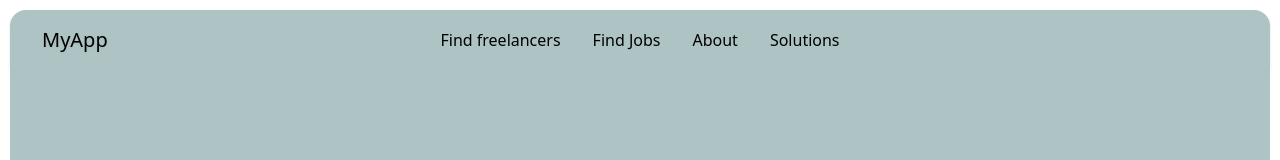
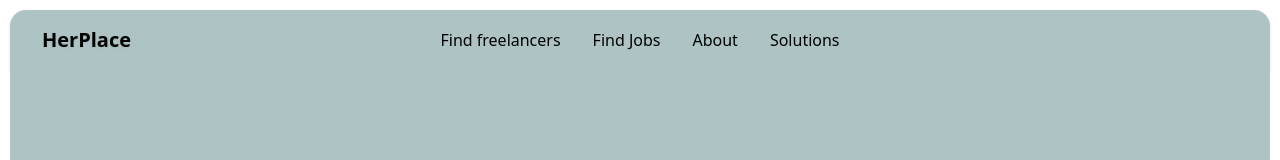
Before and after one commit to Prakhar-tech-spec/her-place, a React (Vite) app: page / in a window 1280 px wide. Shown: the top 160 px of the page. Built offline with nearby package versions, Linux system fonts and the light colour scheme.

Commit message:
Change logo text
Replaced "MyApp" with "HerPlace" in the navigation bar and made it bold.

```diff
--- a/src/pages/Index.tsx
+++ b/src/pages/Index.tsx
@@ -6,7 +6,7 @@ const Index = () => {
       <div className="w-full [background-color:#aec3c3] py-4 px-8 shadow rounded-t-2xl mx-0">
         <nav className="flex items-center justify-between relative">
           {/* Logo or Brand Name */}
-          <span className="text-xl font-normal text-black drop-shadow-sm">MyApp</span>
+          <span className="text-xl font-bold text-black drop-shadow-sm">HerPlace</span>
           {/* Navigation Links - centered */}
           <ul className="absolute left-1/2 top-1/2 transform -translate-x-1/2 -translate-y-1/2 flex space-x-8">
             <li>
```
